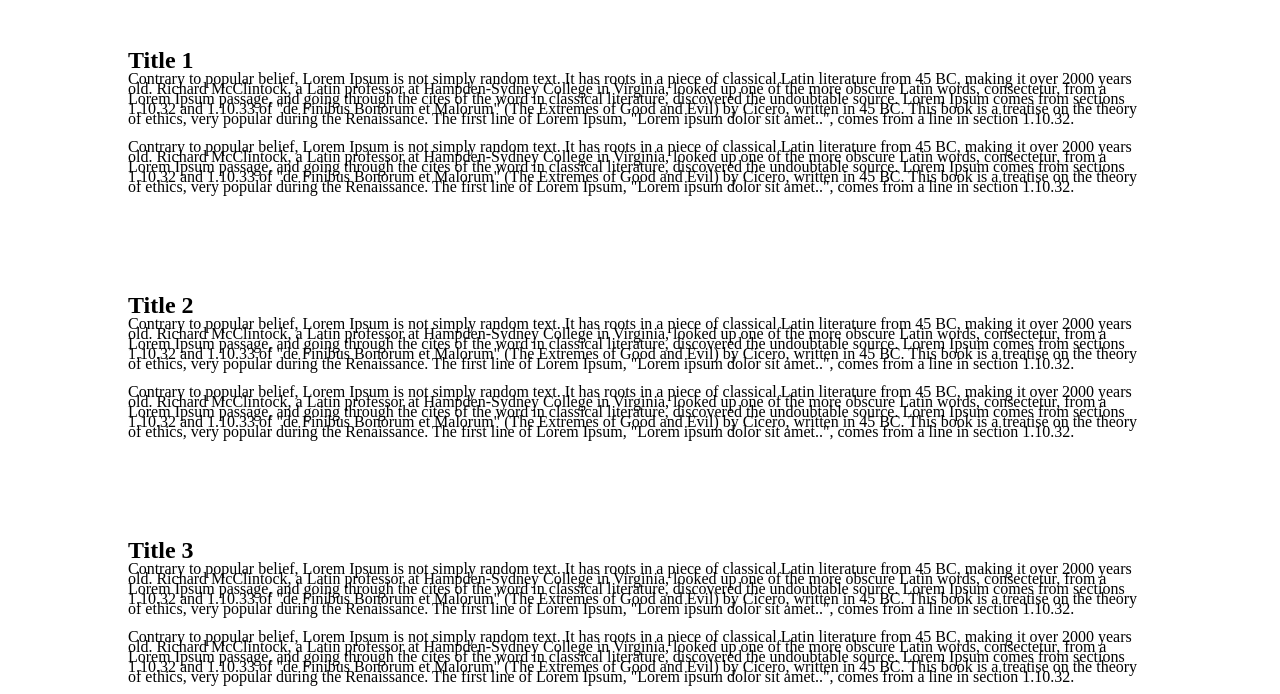
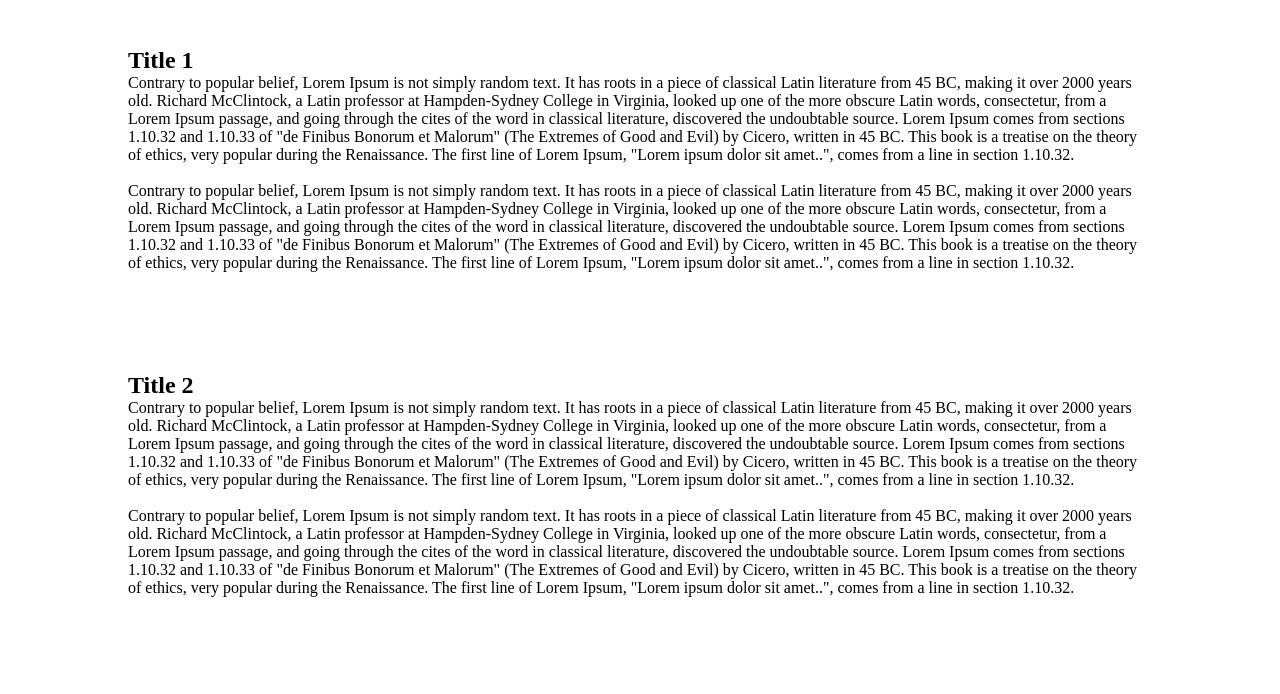
Before and after one commit to g1patil/front-end, a plain HTML site: page site_5/index.html in a window 1280 px wide. Shown: the part 61-755 px from the top of the page. Drawn offline with Linux system fonts and the light colour scheme.

Commit message:
clear last practice

```diff
--- a/site_5/styles.css
+++ b/site_5/styles.css
@@ -3,9 +3,6 @@
     padding: 0;
 }
 
-p {
-    line-height: 10px;
-}
 .logo {
     width: 220px;
 }
```
